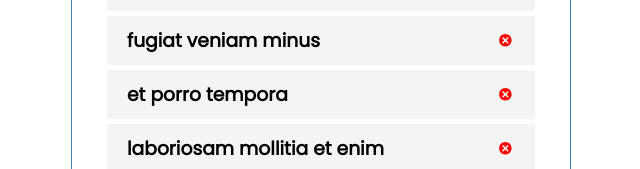
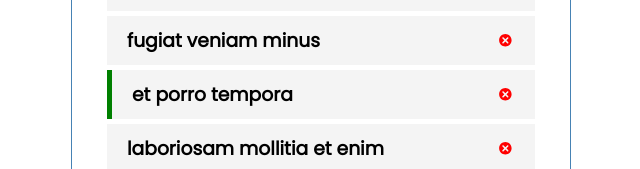
Before and after one commit to autoex/task-tracker, a React (Create React App) app: page / in a window 1280 px wide. Shown: the part 226-395 px from the top of the page, without its empty margins (319-959 px from the left). Built offline with nearby package versions, Linux system fonts and the light colour scheme; the HTML template or start-up script is replaced by a standard one.

Commit message:
reminder tasks functionality

```diff
--- a/src/App.js
+++ b/src/App.js
@@ -9,31 +9,31 @@ function App() {
             "userId": 1,
             "id": 1,
             "title": "delectus aut autem",
-            "completed": false
+            "reminder": false
         },
         {
             "userId": 1,
             "id": 2,
             "title": "quis ut nam facilis et officia qui",
-            "completed": false
+            "reminder": false
         },
         {
             "userId": 1,
             "id": 3,
             "title": "fugiat veniam minus",
-            "completed": false
+            "reminder": false
         },
         {
             "userId": 1,
             "id": 4,
             "title": "et porro tempora",
-            "completed": true
+            "reminder": true
         },
         {
             "userId": 1,
             "id": 5,
             "title": "laboriosam mollitia et enim ",
-            "completed": false
+            "reminder": false
         }
     ]);
 
@@ -42,10 +42,16 @@ function App() {
 
         setTasks(tasks.filter(task=> task.id !== id))
     }
+
+    const toggleReminder = (id) => {
+        console.log(id )
+        setTasks(tasks.map(task=> task.id === id ? {...task, reminder: !task.reminder} : task) )
+    }
   return (
     <div className="container">
    <Header/>
-   <Tasks tasks={tasks} deleteTask={deleteTask} />
+        {tasks.length > 0 ? <Tasks tasks={tasks} deleteTask={deleteTask} toggleReminder={toggleReminder} /> : 'No tasks yet.'}
+
    <Footer/>
     </div>
   );
--- a/src/components/Task.js
+++ b/src/components/Task.js
@@ -5,11 +5,11 @@ import React from 'react'
 
 
 
-const Task = ({userId, id, title, completed, deleteTask }) => {
+const Task = ({userId, id, title, reminder, deleteTask, toggleReminder }) => {
 
     return (
         <>
-            <div className={'task'}><h3>{title} <TiDelete onClick={()=> {deleteTask(id)}} style={{color: 'red', cursor:'pointer'}}/></h3>
+            <div className={reminder ? 'task reminder' : 'task'} onDoubleClick={()=> toggleReminder(id)}><h3>{title} <TiDelete onClick={()=> {deleteTask(id)}} style={{color: 'red', cursor:'pointer'}}/></h3>
            </div>
         </>
 
--- a/src/components/Tasks.js
+++ b/src/components/Tasks.js
@@ -3,13 +3,13 @@ import Task from "./Task";
 
 
 
-const Tasks = ({tasks, deleteTask}) => {
+const Tasks = ({tasks, deleteTask, toggleReminder}) => {
 
 
     return (
         <>
 
-                {tasks.map(task => <Task key={task.id} {...task} deleteTask={deleteTask}/>)}
+                {tasks.map(task => <Task key={task.id} {...task} deleteTask={deleteTask} toggleReminder={toggleReminder}/>)}
 
         </>
 
```
